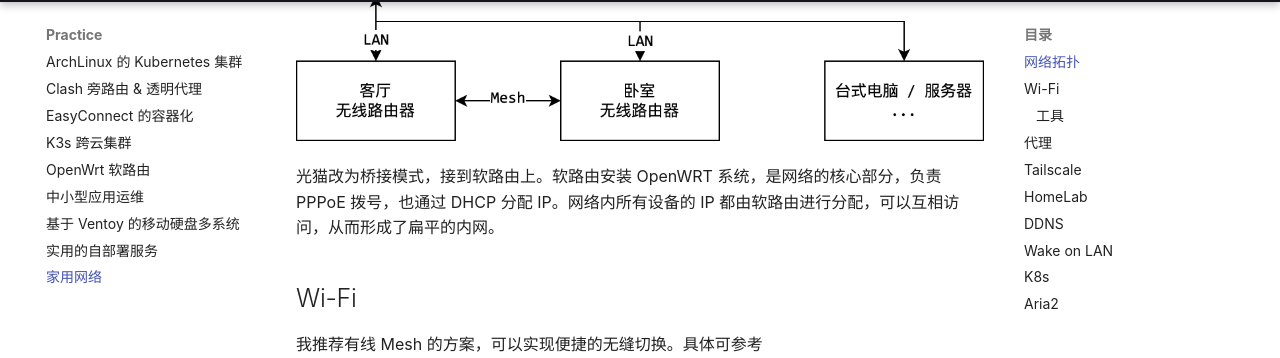
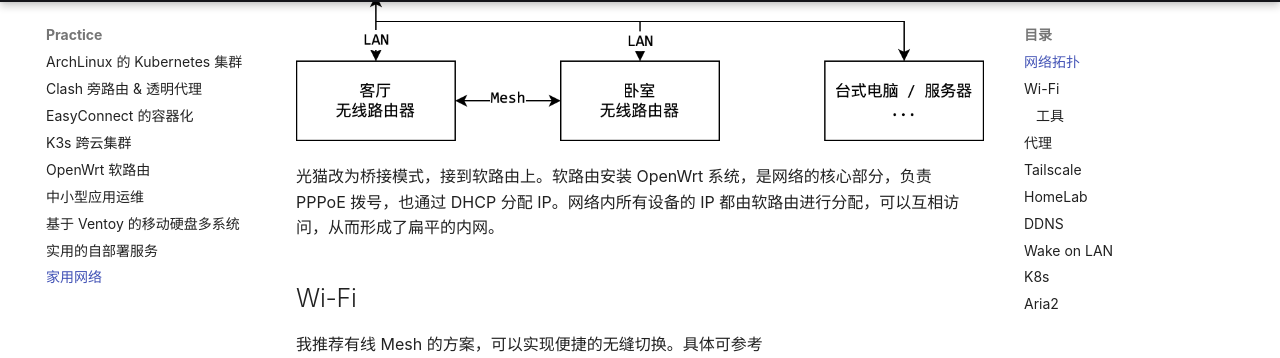
Before and after one commit to 117503445/wiki, an MkDocs documentation site: the page built from docs/practice/家用网络.md, in a window 1280 px wide and 900 px high, scrolled down 809 px. Shown: the part 94-452 px from the top of the window. Built offline with MkDocs 1.6.1 and Material for MkDocs 9.7.7, drawn with Linux system fonts in a browser that asks for light colours; some web fonts are replaced; comment, search, counter and statistics services are not loaded.

```diff
--- a/docs/practice/家用网络.md
+++ b/docs/practice/家用网络.md
@@ -13,7 +13,7 @@
 
 ![1679370516785](家用网络.assets/为之运维-家庭网络.drawio.png)
 
-光猫改为桥接模式，接到软路由上。软路由安装 OpenWRT 系统，是网络的核心部分，负责 PPPoE 拨号，也通过 DHCP 分配 IP。网络内所有设备的 IP 都由软路由进行分配，可以互相访问，从而形成了扁平的内网。
+光猫改为桥接模式，接到软路由上。软路由安装 OpenWrt 系统，是网络的核心部分，负责 PPPoE 拨号，也通过 DHCP 分配 IP。网络内所有设备的 IP 都由软路由进行分配，可以互相访问，从而形成了扁平的内网。
 
 ## Wi-Fi
 
```
Also changed, not shown: docs/op/PVE 安装 ArchLinux.md (+1 -1 lines).
